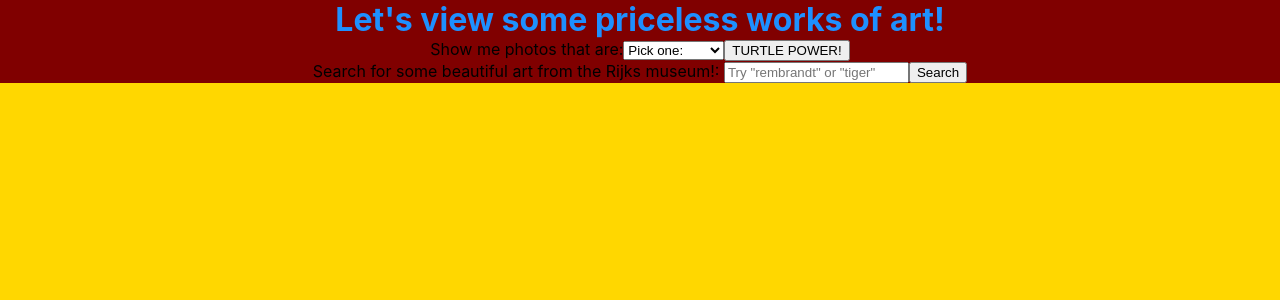
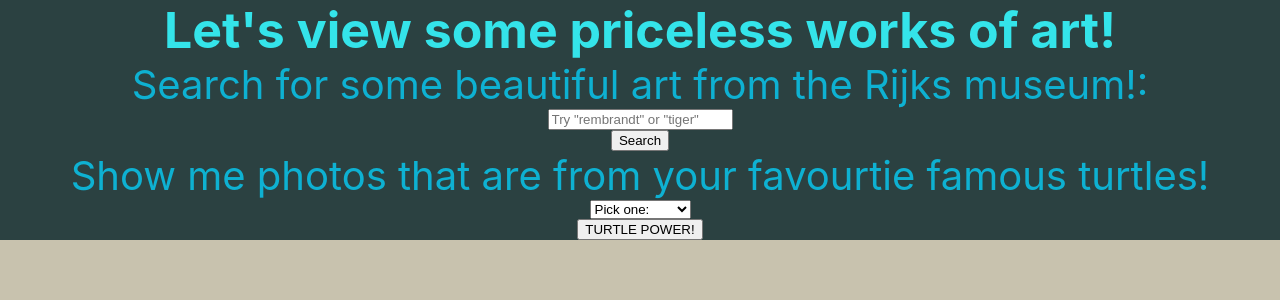
Before and after one commit to matsmckay/project-3-matt-mckay, a React (Create React App) app: page / in a window 1280 px wide. Shown: the top 300 px of the page. Built offline with nearby package versions, Linux system fonts and the light colour scheme.

Commit message:
Got dropdown and search field to work together/separate

```diff
--- a/src/App.js
+++ b/src/App.js
@@ -2,14 +2,15 @@
 import './sass/App.scss';
 import Art from './Art.js';
 import FormUserInput from './FormUserInput.js';
-import FormDropDown from './FormDropDown';
+import FormDropDown from './FormDropDown.js';
 
 
 function App() {
   // Create a lil morsle of state (using useState) to store our works of art that we are getting back from our API call. That morsle of state can be used to display the art pieces on the page
   const [artSearch, setArtSearch] = useState([]);
-  const [artDrop, setArtDrop] = useState([]);
+  const [artistSearch, setArtistSearch] = useState([]);
   const [userInput, setUserInput] = useState("");
+  const [turtleInput, setTurtleInput] = useState("");
 
   const searchArt = async (e) => {
     const url = new URL(`https://www.rijksmuseum.nl/api/en/collection`);
@@ -20,14 +21,32 @@
       key: `LvqwJKjT`,
       format: "json",
       imgonly: true,
-      q: userInput
+      q: userInput,
 
     });
 
     const res = await fetch(url);
     const data = await res.json();
     setArtSearch(data.artObjects);
-    setArtDrop(data.artObjects);
+
+  }
+
+  const searchTurtle = async (e) => {
+    const url = new URL(`https://www.rijksmuseum.nl/api/en/collection`);
+
+    e.preventDefault();
+    console.log("submitting the form");
+    url.search = new URLSearchParams({
+      key: `LvqwJKjT`,
+      format: "json",
+      imgonly: true,
+      q: turtleInput,
+
+    });
+
+    const res = await fetch(url);
+    const data = await res.json();
+    setArtistSearch(data.artObjects);
     console.log(data.artObjects);
   }
 
@@ -38,10 +57,21 @@
 
   }
 
-  const chooseTurtle = (e, userPick) => {
-    e.preventDefault();
+  const handleDropChange = (e) => {
+    setTurtleInput(e.target.value);
+  }
 
-  }
+
+  // const chooseTurtle = (e, userPick) => {
+  //   e.preventDefault();
+
+  //   const cloneArt = [...artSearch];
+  //   const turtleArtists = cloneArt.map((turtleArt) => {
+  //     console.log(turtleArtists)
+  //     return turtleArt === userPick;
+  //   });
+  //   setArtistSearch(turtleArtists);
+  // }
 
   // Add an empty array here to prevent the useEffect() callback function from running every time our component re-renders. We only want this effect (calling the API) to run after the INITIAL render of the 'App' component.
   // By adding this empty array, we are telling useEffect that the effect being run here does not depend on any other values in the component ie. useEffect's cbf will once, only after the first render, and then never again
@@ -53,29 +83,14 @@
   return (
     <div className="App">
       <h1>Let's view some priceless works of art!</h1>
-      <FormDropDown
-        handleChange={handleChange}
-        userInput={userInput}
-        searchArt={searchArt}
-      />
-      <div className="imageFlex">
-        {artDrop.map((turtleArt) => {
-          return (
-            <Art
-              key={turtleArt.id}
-              alt={turtleArt.title}
-              title={turtleArt.longTitle}
-              imagePath={turtleArt.webImage.url}
-            />
-          );
-        })}
+
+      <div>
+        <FormUserInput
+          handleChange={handleChange}
+          searchArt={searchArt}
+          userInput={userInput}
+        />
       </div>
-
-      <FormUserInput
-        handleChange={handleChange}
-        userInput={userInput}
-        searchArt={searchArt}
-      />
       <div className="imageFlex">
         {artSearch.map((artwork) => {
           return (
@@ -88,9 +103,29 @@
           );
         })}
       </div>
+      <div>
+        <FormDropDown
+          handleDropChange={handleDropChange}
+          turtleInput={turtleInput}
+          searchTurtle={searchTurtle}
+        />
+      </div>
+      <div className="imageFlex">
+        {artistSearch.map((turtleArt) => {
+          return (
+            <Art
+              key={turtleArt.id}
+              alt={turtleArt.title}
+              title={turtleArt.longTitle}
+              imagePath={turtleArt.webImage.url}
+            />
+          );
+        })}
+      </div>
     </div>
   );
 }
+
 
 export default App;
 
--- a/src/FormDropDown.js
+++ b/src/FormDropDown.js
@@ -1,16 +1,14 @@
-import { useState } from 'react';
-
 const FormDropDown = (props) => {
     return (
-        <form onSubmit={props.searchArt}>
-            <label htmlFor="favTMNTArtist">Show me photos that are:</label>
+        <form onSubmit={props.searchTurtle}>
+            <label htmlFor="favTMNTArtist">Show me photos that are from your favourtie famous turtles!  </label>
             <select
                 id="favTMNTArtist"
                 name="favTMNTArtist"
-                onChange={props.handleChange}
-                value={props.userInput}
+                onChange={props.handleDropChange}
+                value={props.turtleInput}
             >
-                <option value="" disabled>Pick one:</option>
+                <option value="" selected disabled >Pick one:</option>
                 <option value="leonardo">Leonardo</option>
                 <option value="michelangelo">Michelangelo</option>
                 <option value="raphael">Raphael</option>
--- a/src/FormUserInput.js
+++ b/src/FormUserInput.js
@@ -1,7 +1,8 @@
 const FormUserInput = (props) => {
     return (
+        <div>
             <form onSubmit={props.searchArt}>
-            <label className="label" htmlFor="userSearch">Search for some beautiful art from the Rijks museum!: </label>
+                <label className="labelSearch" htmlFor="userSearch">Search for some beautiful art from the Rijks museum!: </label>
                 <input
                     onChange={props.handleChange}
                     type="text"
@@ -13,6 +14,8 @@
                 />
                 <button type="submit" className="button">Search</button>
             </form>
+
+        </div>
     )
 }
 
--- a/src/sass/App.scss
+++ b/src/sass/App.scss
@@ -1,10 +1,25 @@
-body {
-  background: gold;
+html {
+  font-size: 125%;
 }
 
+body {
+  background: #C8C2AE;
+}
+
+form {
+  display: flex;
+  flex-direction: column;
+  align-items: center;
+}
+
+label {
+  font-size: 2rem;
+  color: #0EB1D2;
+}
 
 h1 {
-  color: dodgerblue;
+  color: #34E4EA;
+  font-size: 2.5rem;
   margin: 0 auto;
 }
 
@@ -20,7 +35,7 @@
   justify-content: space-evenly;
 
   .imgFlex {
-    background: #136207;
+    background: #8AB9B5;
     width: calc(100% * (1 / 3));
     border: 30px groove black;
     margin: 10px;
@@ -37,7 +52,7 @@
 
 .App {
   text-align: center;
-  background: maroon;
+  background: #2B4141;
 }
 
 .App-logo {
```
Lines whose indentation alone changed are shown as unchanged.
